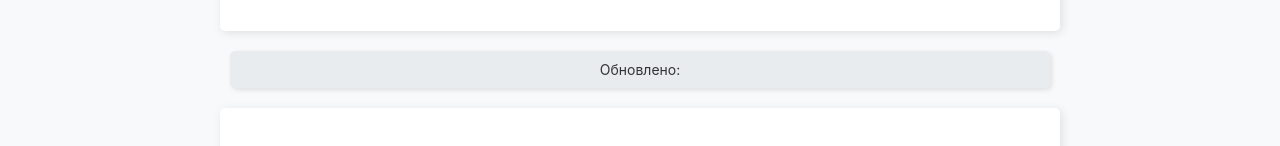
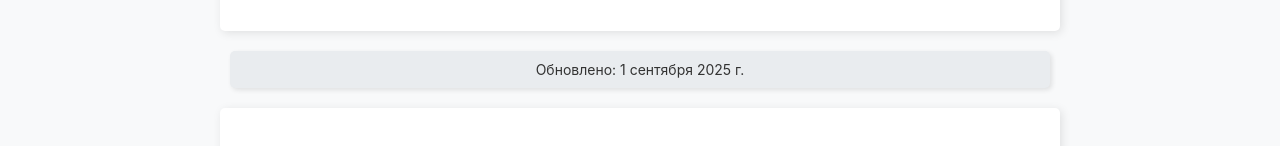
Before and after one commit to mycripto18/obuchenie-sportivnyj-psiholog, a plain HTML site: page index.html in a window 1280 px wide. Shown: the part 356-502 px from the top of the page. Drawn offline with Linux system fonts and the light colour scheme.

Commit message:
Update index.html

```diff
--- a/index.html
+++ b/index.html
@@ -637,4 +637,20 @@
 
 
 </body>
+
+	<script>
+  function getLastMonday() {
+    let now = new Date();
+    let day = now.getDay();
+    let diff = now.getDate() - day + (day === 0 ? -6 : 1);
+    let lastMonday = new Date(now.setDate(diff));
+
+    let options = { day: 'numeric', month: 'long', year: 'numeric' };
+    return lastMonday.toLocaleDateString('ru-RU', options);
+  }
+
+  document.addEventListener("DOMContentLoaded", function () {
+    document.getElementById("update-date").textContent = getLastMonday();
+  });
+</script>
 </html>
```
